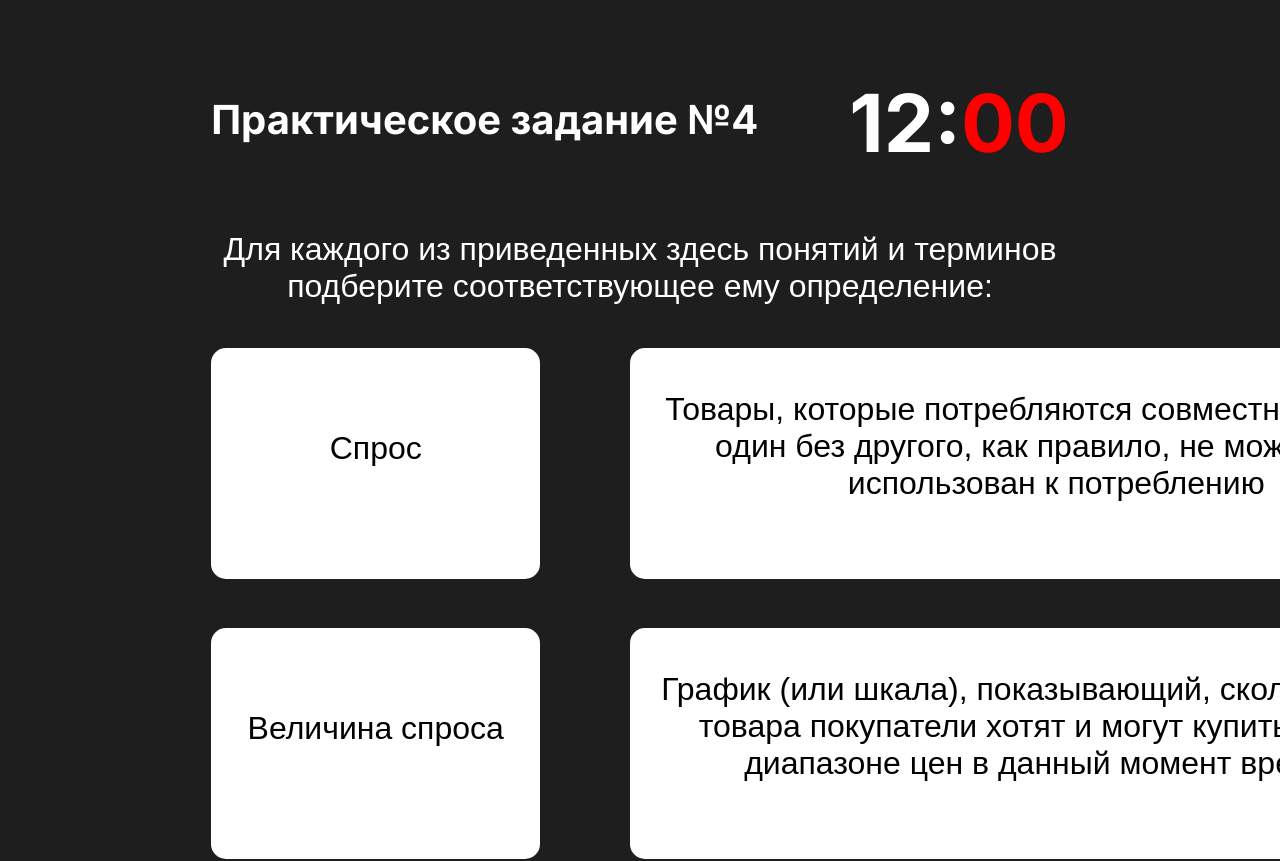
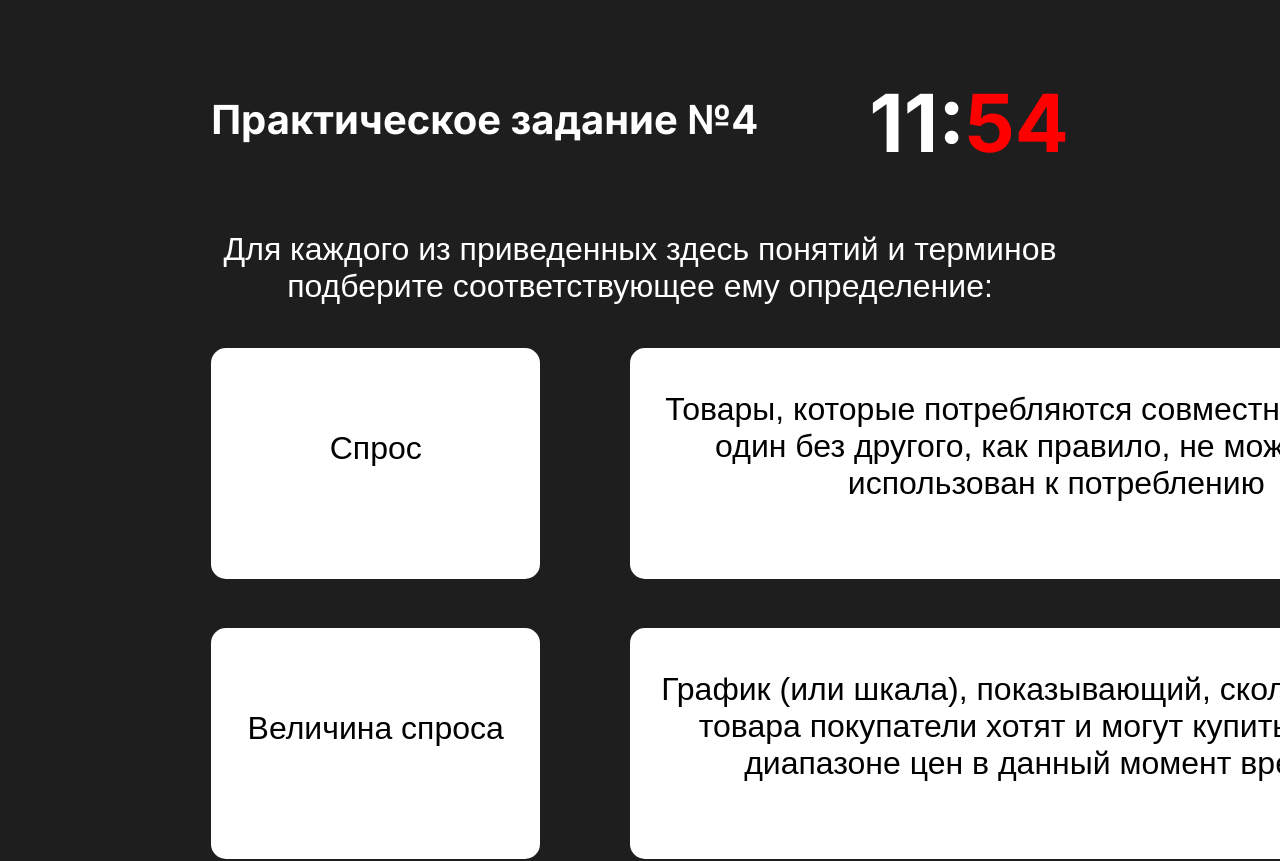
Before and after one commit to HondDK/ecolimp, a React (Create React App) app: page /testfour in a window 1280 px wide. Shown: the top 861 px of the page. Built offline with nearby package versions, Linux system fonts and the light colour scheme.

Commit message:
alltimeready

```diff
--- a/src/pages/TestFour.js
+++ b/src/pages/TestFour.js
@@ -1,14 +1,27 @@
-import React from "react";
-import ButtonCloseTest from "../components/UI/ButtonCloseTest/ButtonCloseTest";
+import React, { useState } from "react";
+
+import Time from "../components/UI/Time/Time";
+import { useNavigate } from "react-router-dom";
 
 const TestFour = () => {
+	const [value, setValue] = useState();
+	const [min, setMin] = useState(11);
+
+	let navigate = useNavigate();
+	const handleChange = (value) => {
+		setValue(value);
+		if (value == false) {
+			navigate("/testfour", { replace: true });
+		}
+	};
+
 	return (
 		<div>
 			<body class="test">
 				<header>
 					<h1>Практическое задание №4</h1>
 					<p>
-						12:<span class="time">00</span>
+						<Time min={min} onChange={handleChange} />
 					</p>
 				</header>
 
--- a/src/pages/TestThree.js
+++ b/src/pages/TestThree.js
@@ -1,5 +1,5 @@
-import React from "react";
-import ButtonCloseTest from "../components/UI/ButtonCloseTest/ButtonCloseTest";
+import { useState } from "react";
+import Time from "../components/UI/Time/Time";
 import { useNavigate } from "react-router-dom";
 
 const TestThree = () => {
@@ -9,13 +9,23 @@ const TestThree = () => {
 		navigate("/testfour", { replace: true });
 	};
 
+	const [value, setValue] = useState();
+	const [min, setMin] = useState(9);
+
+	const handleChange = (value) => {
+		setValue(value);
+		if (value == false) {
+			navigate("/testfour", { replace: true });
+		}
+	};
+
 	return (
 		<div>
 			<body class="test">
 				<header>
 					<h1>Практическое задание №3</h1>
 					<p>
-						10:<span class="time">00</span>
+						<Time min={min} onChange={handleChange} />
 					</p>
 				</header>
 				<main class="main__test">
--- a/src/pages/TestTwo.js
+++ b/src/pages/TestTwo.js
@@ -1,5 +1,6 @@
 import React, { useState } from "react";
 import { useNavigate } from "react-router-dom";
+import Time from "../components/UI/Time/Time";
 
 const TestTwo = () => {
 	const [selectedButton, setSelectedButton] = useState(null);
@@ -13,12 +14,22 @@ const TestTwo = () => {
 		navigate("/testtree", { replace: true });
 	};
 
+	const [value, setValue] = useState();
+	const [min, setMin] = useState(0);
+
+	const handleChange = (value) => {
+		setValue(value);
+		if (value == false) {
+			navigate("/testtree", { replace: true });
+		}
+	};
+
 	return (
 		<body class="test">
 			<header>
 				<h1>Практическое задание №2</h1>
 				<p>
-					1:<span class="time">00</span>
+					<Time min={min} onChange={handleChange} />
 				</p>
 			</header>
 
```
